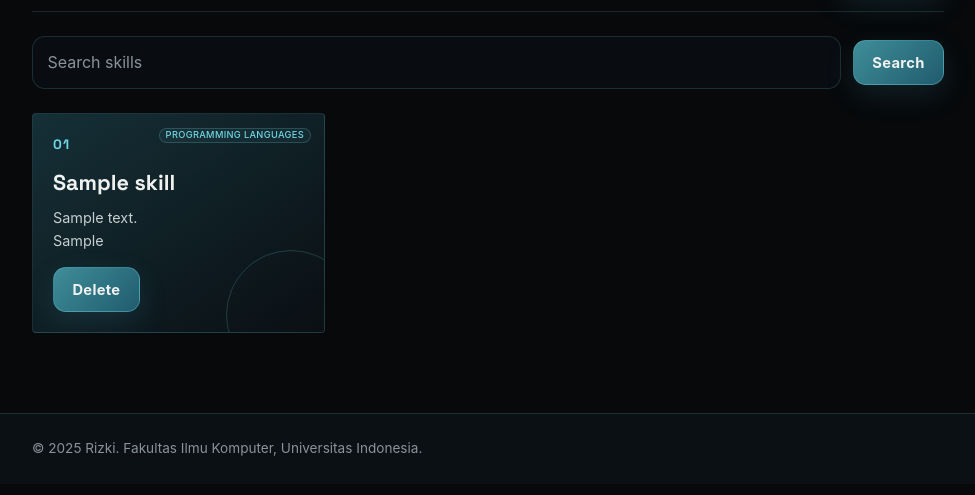
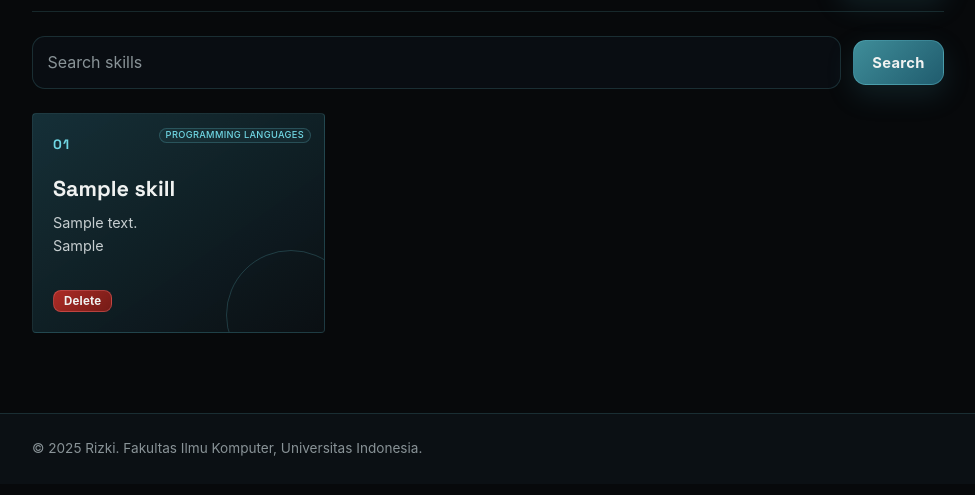
Before and after one commit to RizkiManik-W/myportofolio, a Django app: page /skills/ in a window 1280 px wide. Shown: the part 175-670 px from the top of the page, without its empty margins (152-1127 px from the left). Run offline with Django 5.2, Linux system fonts and the light colour scheme; tables that the repository leaves empty hold one stand-in row (values such as "Sample post").

Commit message:
Fix: Delete button too big

```diff
--- a/static/css/style.css
+++ b/static/css/style.css
@@ -267,10 +267,21 @@
     box-shadow: none;
 }
 
-.button-danger {
-    background: linear-gradient(135deg, rgba(185, 45, 38, 1), rgba(126, 27, 23, 1));
-    border-color: rgba(255, 124, 124, 0.45);
-    box-shadow: 0 10px 22px rgba(185, 45, 38, 0.2);
+.skill-card .button-danger,
+.skill-card button.button-danger {
+    display: inline-flex;
+    width: fit-content;
+    min-height: 0;
+    height: auto;
+    padding: 0.2rem 0.62rem;
+    margin-top: 0.75rem;
+    background: linear-gradient(135deg, rgba(185, 45, 38, 0.92), rgba(126, 27, 23, 0.92));
+    border-color: rgba(255, 124, 124, 0.35);
+    box-shadow: none;
+    font-size: 0.72rem;
+    line-height: 1.15;
+    border-radius: 0.5rem;
+    align-self: flex-start;
 }
 
 .project-search {
```
